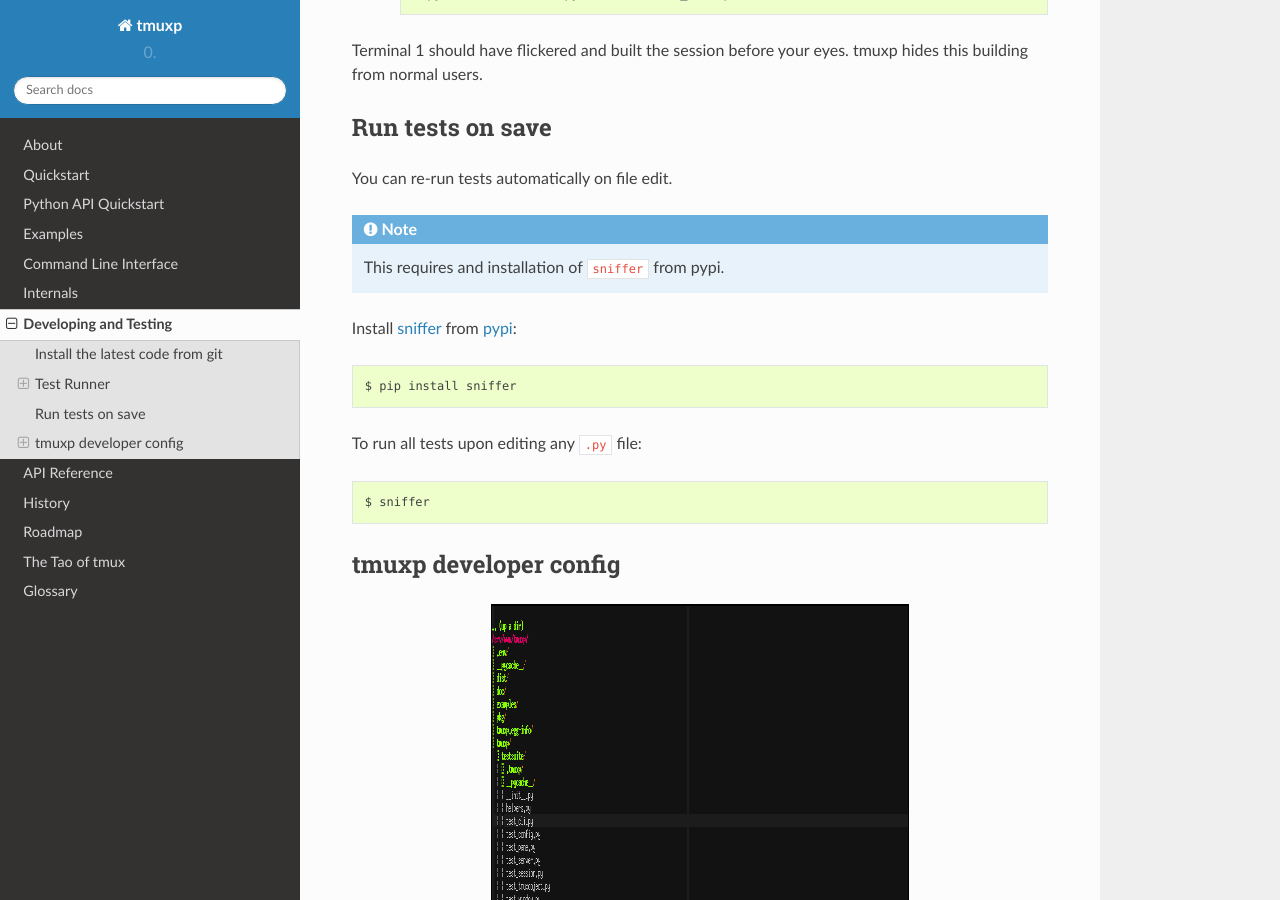
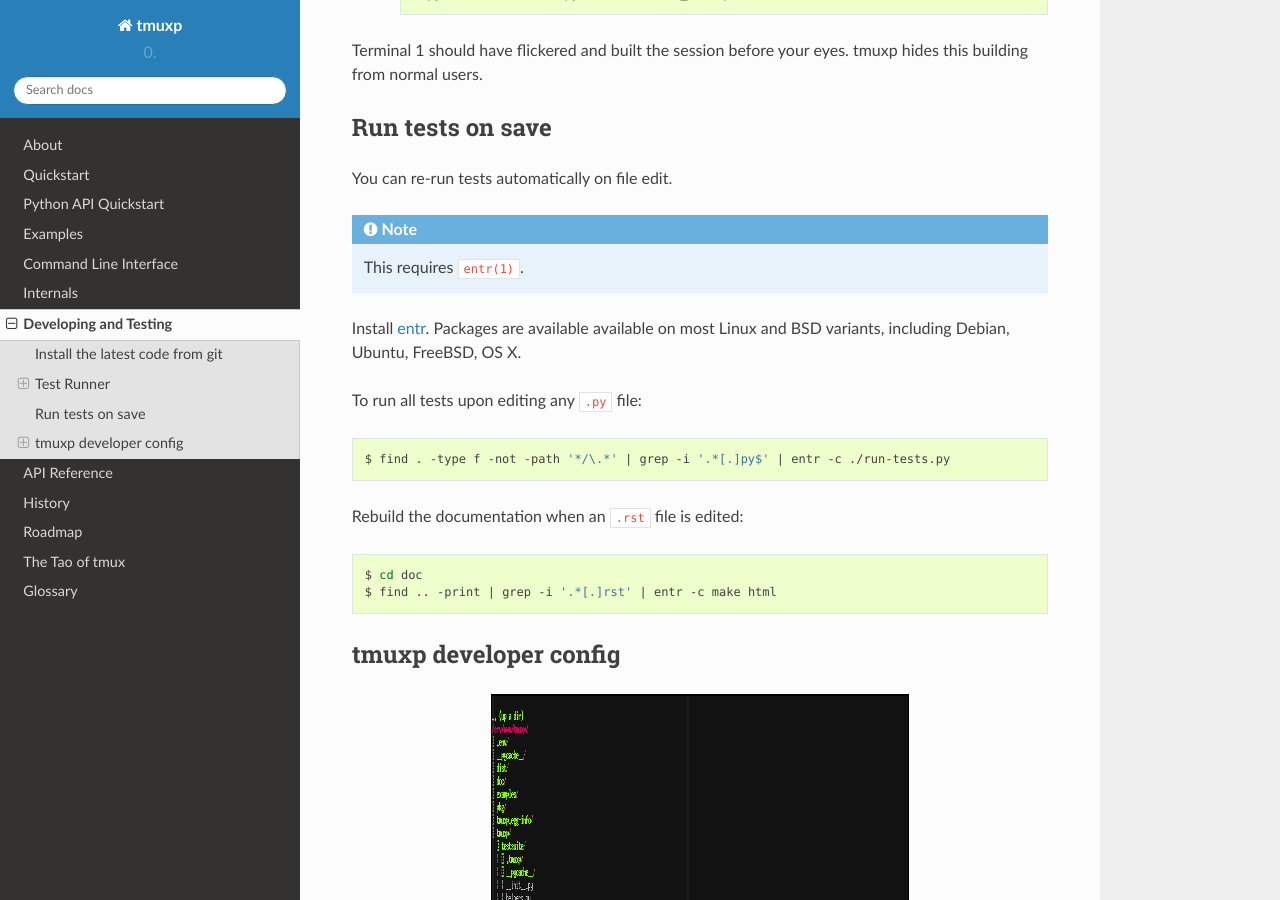
Before and after one commit to tmux-python/tmuxp, a Sphinx documentation site: the page built from doc/developing.rst, in a window 1280 px wide and 900 px high, scrolled down 2318 px. Built offline with Sphinx 7.4.7 and the Read the Docs theme 2.0.0, drawn with Linux system fonts in a browser that asks for light colours.

Commit message:
Update development documentation for entr(1)

```diff
--- a/doc/developing.rst
+++ b/doc/developing.rst
@@ -134,22 +134,25 @@
 You can re-run tests automatically on file edit.
 
 .. note::
-    This requires and installation of ``sniffer`` from pypi.
+    This requires ``entr(1)``.
 
-Install `sniffer`_ from `pypi`_:
-
-.. code-block:: bash
-
-    $ pip install sniffer
+Install `entr`_.  Packages are available available on most Linux and BSD
+variants, including Debian, Ubuntu, FreeBSD, OS X.
 
 To run all tests upon editing any ``.py`` file:
 
 .. code-block:: bash
 
-    $ sniffer
+    $ find . -type f -not -path '*/\.*' | grep -i '.*[.]py$' | entr -c ./run-tests.py
 
-.. _sniffer: https://github.com/jeffh/sniffer
-.. _pypi: https://pypi.python.org/pypi
+.. _entr: http://entrproject.org/
+
+Rebuild the documentation when an ``.rst`` file is edited:
+
+.. code-block:: bash
+
+   $ cd doc
+   $ find .. -print | grep -i '.*[.]rst' | entr -c make html
 
 .. _tmuxp developer config:
 
```
